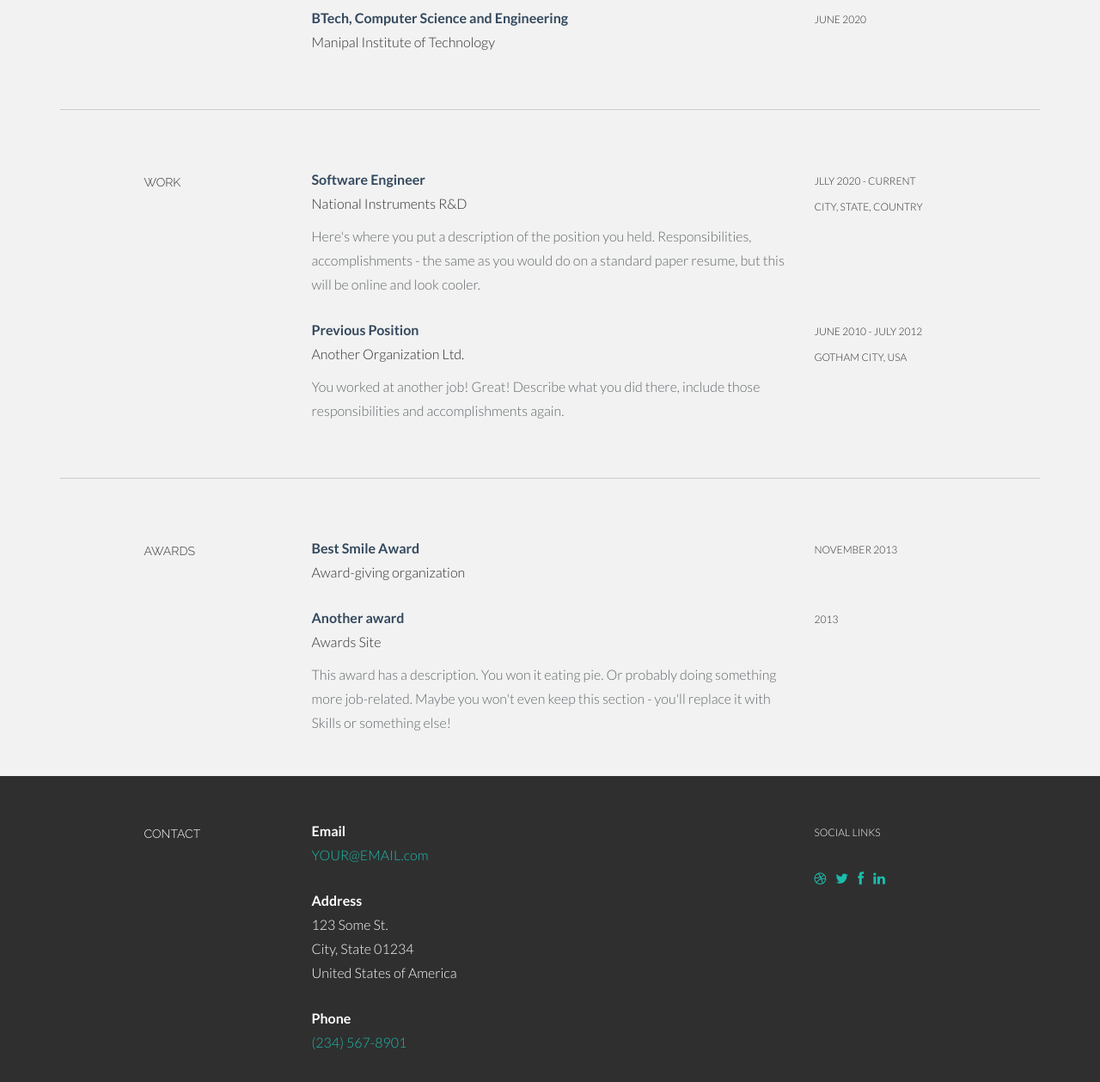
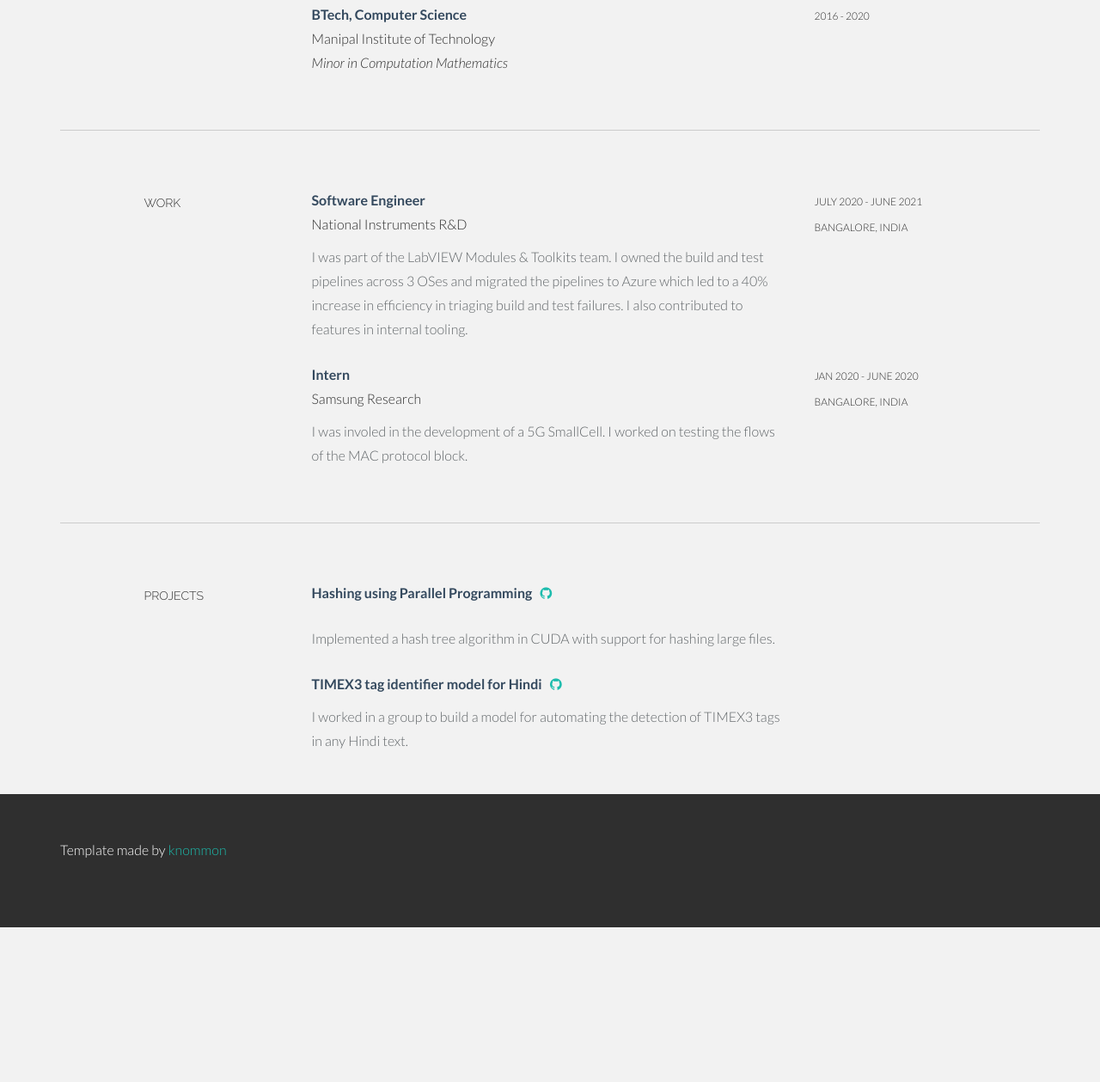
Before and after one commit to HayWiir/PortfolioWebsite, a plain HTML site: page index.html in a window 1280 px wide. Shown: the part 857-2116 px from the top of the page at 86% size. After the commit the page ends 1936 px from the top, so only its background shows below. Drawn offline with Linux system fonts and the light colour scheme.

Commit message:
Updated style sheet and details

```diff
--- a/css/main.css
+++ b/css/main.css
@@ -70,7 +70,7 @@ a:after {
 /* Header Wrap */
 .header {
   background: #1CBCAD;
-  background: url(../images/header-bg.jpg) no-repeat center top;
+  background: url(../images/header-bg-5.jpg) no-repeat center top;
   padding-top:140px;
   text-align:center;
   background-attachment: relative;
@@ -92,7 +92,6 @@ a:after {
 .header h1 {
   font-size: 80px;
   color: white;
-  background: rgba(0,0,0,0.2);
 }
 
 .header h3 {
@@ -140,6 +139,7 @@ a:after {
 .footer t {
   font-weight: 700;
 }
+
 
 /* social icons: */
 .footer i {
--- a/index.html
+++ b/index.html
@@ -12,6 +12,7 @@
 
 		<!-- EDIT: title -->
     <title>Kunal Joshi | Software Engineer</title>
+	<link rel="shortcut icon" type="image/jpg" href="images/favicon.png"/>
 
     <!-- Bootstrap core CSS -->
     <link href="css/bootstrap.css" rel="stylesheet">
@@ -37,12 +38,19 @@
 
 	<div id="header" class="header">
 		<div class="container">
-			<div class="row centered">
+			<div class="row centered" style="background-color:rgba(0,0,0,0.2) ; width: 100%; margin: 0 auto;">
 				<div class="col-lg-12">
 					<!-- EDIT: name -->
 					<h1>Kunal Joshi</h1>
 					<!-- EDIT: title | email -->
-					<h3>Software Engineer | <a href="mailto:hello@kjoshi.dev" target="_blank">hello@kjoshi.dev</a></h3>
+					<h3>Software Engineer |  <a href="mailto:hello@kjoshi.dev" target="_blank">hello@kjoshi.dev</a></h3>
+				</div><!--/.col-lg-12 -->
+				<div class="col-lg-12">
+					<h3>
+						<a href="http://linkedin.com/in/kjoshi99" target="_blank"><i class="icon-linkedin"></i></a>
+						&nbsp;&nbsp;&nbsp;&nbsp;
+						<a href="https://github.com/HayWiir" target="_blank"><i class="icon-github"></i></a>
+					</h3>
 				</div><!--/.col-lg-12 -->
 			</div><!--/.row -->
 		</div><!--/.container -->
@@ -63,10 +71,9 @@
 					I have previously worked in a software development capacity at Samsung Research and National Instruments R&D.</p>
 
 				</div>
-				<div class="col-lg-3">
-					<!-- EDIT: download link -->
+				<!-- <div class="col-lg-3">
 					<p><a href="my-resume.pdf" target="_blank"><i class="icon-file"></i> <sm>DOWNLOAD PDF [dummy]</sm></a></p>
-				</div>
+				</div> -->
 
 			</div><!--/.row -->
 		</div><!--/.container -->
@@ -89,20 +96,19 @@
 					</p>
 				</div>
 				<div class="col-lg-3">
-					<p><sm>Expected SPRING 2023</sm><br/>
-					<imp><sm>IN PROGRESS</sm></imp>
+					<p><sm>2021 - 2023</sm><br/>
 					</p>
 				</div>
 
 				<!-- EDIT: education line 2 -->
 				<div class="col-lg-6 col-lg-offset-3">
-					<p><t>BTech, Computer Science and Engineering </t><br/>
+					<p><t>BTech, Computer Science</t><br/>
 						 Manipal Institute of Technology
-						<!--<br/><i>Extra info here</i>-->
+						<br/><i>Minor in Computation Mathematics</i>
 					</p>
 				</div>
 				<div class="col-lg-3">
-					<p><sm>JUNE 2020</sm></p>
+					<p><sm>2016 - 2020</sm></p>
 				</div>
 
 		</div><!--/.row -->
@@ -122,23 +128,30 @@
 					<p class="tight"><t>Software Engineer</t><br/>
 						National Instruments R&D <br/>
 					</p>
-					<p><more>Here's where you put a description of the position you held. Responsibilities, accomplishments - the same as you would do on a standard paper resume, but this will be online and look cooler.</more></p>
+					<p><more>
+						I was part of the LabVIEW Modules & Toolkits team. I owned the build and test pipelines
+						across 3 OSes and migrated the pipelines to Azure which led to a 40% increase in efficiency
+						in triaging build and test failures. I also contributed to features in internal tooling.
+					</more></p>
 				</div>
 				<div class="col-lg-3">
-					<p><sm>JLLY 2020 - CURRENT <br />
-					CITY, STATE, COUNTRY</sm></p>
+					<p><sm>JULY 2020 - JUNE 2021 <br />
+					BANGALORE, INDIA</sm></p>
 				</div>
 
 				<!-- EDIT: work line 2-->
 				<div class="col-lg-6 col-lg-offset-3">
-					<p class="tight"><t>Previous Position</t><br/>
-						Another Organization Ltd. <br/>
+					<p class="tight"><t>Intern</t><br/>
+						Samsung Research <br/>
 					</p>
-					<p><more>You worked at another job! Great! Describe what you did there, include those responsibilities and accomplishments again.</more></p>
+					<p><more>
+						I was involed in the development of a 5G SmallCell. I worked on testing the flows of
+						the MAC protocol block.
+					</more></p>
 				</div>
 				<div class="col-lg-3">
-					<p><sm>JUNE 2010 - JULY 2012 <br />
-					GOTHAM CITY, USA</sm></p>
+					<p><sm>JAN 2020 - JUNE 2020 <br />
+						BANGALORE, INDIA</sm></p>
 				</div>
 		</div><!--/.row -->
 		<br>
@@ -150,28 +163,25 @@
 	<div class="container desc">
 		<div class="row">
 				<div class="col-lg-2 col-lg-offset-1">
-					<h5>AWARDS</h5>
+					<h5>PROJECTS</h5>
 				</div>
 
 				<!-- EDIT: awards line 1-->
 				<div class="col-lg-6">
-					<p><t>Best Smile Award</t><br/>
-						Award-giving organization<br/>
+					<p><t>Hashing using Parallel Programming</t>&nbsp;&nbsp;&nbsp;<a href="https://github.com/HayWiir/ParallelHashing" target="_blank"><i class="icon-github"></i></a>
 					</p>
-				</div>
-				<div class="col-lg-3">
-					<p><sm>NOVEMBER 2013</sm></p>
+					<p><more>
+						Implemented a hash tree algorithm in CUDA with support for hashing large files.
+					</more></p>
 				</div>
 
 				<!-- EDIT: awards line 2-->
 				<div class="col-lg-6 col-lg-offset-3">
-					<p class="tight"><t>Another award</t><br/>
-						Awards Site
+					<p class="tight"><t>TIMEX3 tag identifier model for Hindi</t>&nbsp;&nbsp;&nbsp;<a href="https://github.com/HayWiir/Timex3-Tagger" target="_blank"><i class="icon-github"></i></a>
 					</p>
-					<p><more>This award has a description. You won it eating pie. Or probably doing something more job-related. Maybe you won't even keep this section - you'll replace it with Skills or something else!</more></p>
-				</div>
-				<div class="col-lg-3">
-					<p><sm>2013</sm></p>
+					<p><more>
+						I worked in a group to build a model for automating the detection of TIMEX3 tags in any Hindi text.
+					</more></p>
 				</div>
 
 		</div><!--/.row -->
@@ -182,41 +192,15 @@
 	<section id="contact" name="contact"></section>
 	<!--FOOTER DESCRIPTION -->
 	<div id="footwrap" class="footer">
-		<div class="container">
-			<div class="row">
-
-				<div class="col-lg-2 col-lg-offset-1">
-					<h5>CONTACT</h5>
-				</div>
-				<!-- EDIT: email -->
-				<div class="col-lg-6">
-					<p><t>Email</t><br/>
-						<a href="mailto:YOUR@EMAIL.com" target="_blank" class="mail">YOUR@EMAIL.com</a> <br/>
-					</p>
-					<!-- EDIT: address -->
-					<p><t>Address</t><br/>
-						123 Some St. <br/>
-						City, State 01234 <br/>
-						United States of America<br/>
-					</p>
-					<!-- EDIT: phone number -->
-					<p><t>Phone</t><br/>
-						<a href="tel:2345678901" class="tel">(234) 567-8901</a> <br/>
-					</p>
-				</div>
-				<div class="col-lg-3">
-					<p><sm>SOCIAL LINKS</sm></p>
-					<p>
-						<!-- EDIT: Social Links. Replace # with your URL for each -->
-						<a href="#" target="_blank"><i class="icon-dribbble"></i></a>
-						<a href="#" target="_blank"><i class="icon-twitter"></i></a>
-						<a href="#" target="_blank"><i class="icon-facebook"></i></a>
-						<a href="#" target="_blank"><i class="icon-linkedin"></i></a>
-						<!--<a href="#" target="_blank"><i class="icon-github"></i></a>-->
-					</p>
-				</div>
-			</div><!--/.row -->
-		</div><!--/.container -->
+		<table style="width:100%">
+			<tr>
+				<td>
+					<div class="container">
+						<p>Template made by <a href="https://github.com/knommon" target="_blank">knommon</a></p>
+					</div><!--/.container -->
+				</td>
+			</tr>
+		</table>
 	</div><!--/ #footer -->
   </body>
 </html>
```
Also changed, not shown: images/favicon.png (added), 1 other file.
